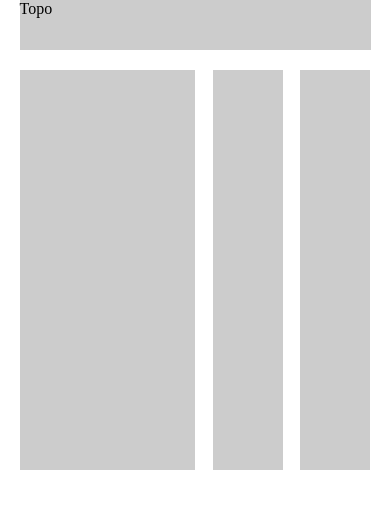
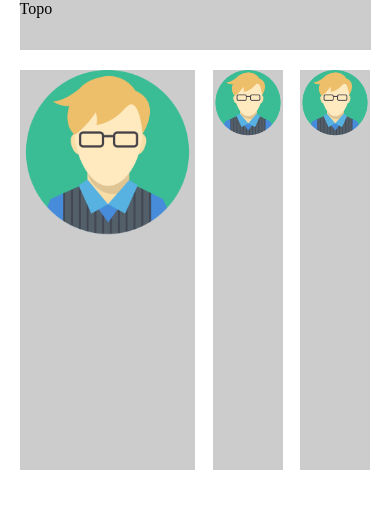
Before and after one commit to ifpi-picos/web-2019, a plain HTML site: page demos/responsivo/fluido/fluido.html in a window 390 px wide. Drawn offline with Linux system fonts and the light colour scheme.

Commit message:
responsive image

```diff
--- a/demos/responsivo/fluido/fluido.css
+++ b/demos/responsivo/fluido/fluido.css
@@ -9,6 +9,11 @@ body{
 
 div{
   background: #ccc;
+}
+
+img{
+  max-width: 100%;
+  max-height: 100%;
 }
 
 .topo{
--- a/demos/responsivo/fluido/fluido.html
+++ b/demos/responsivo/fluido/fluido.html
@@ -9,7 +9,13 @@
 <body>
 
   <div class="topo">Topo</div>
-  <div class="esquerda"></div><div class="meio"></div><div class="direita"></div>
+  <div class="esquerda">
+    <img src="icon.png">
+  </div><div class="meio">
+    <img src="icon.png">
+  </div><div class="direita">
+    <img src="icon.png">
+  </div>
 
 </body>
 </html>
```
